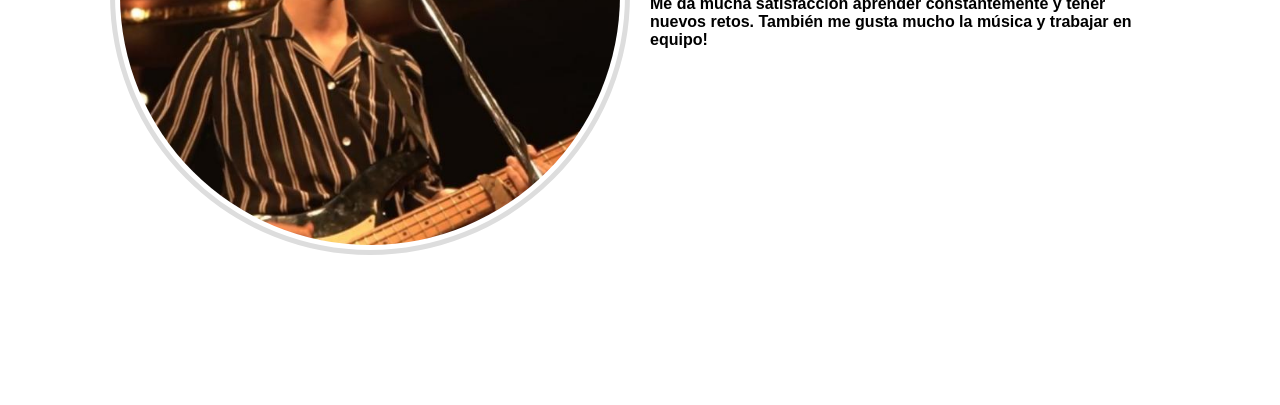
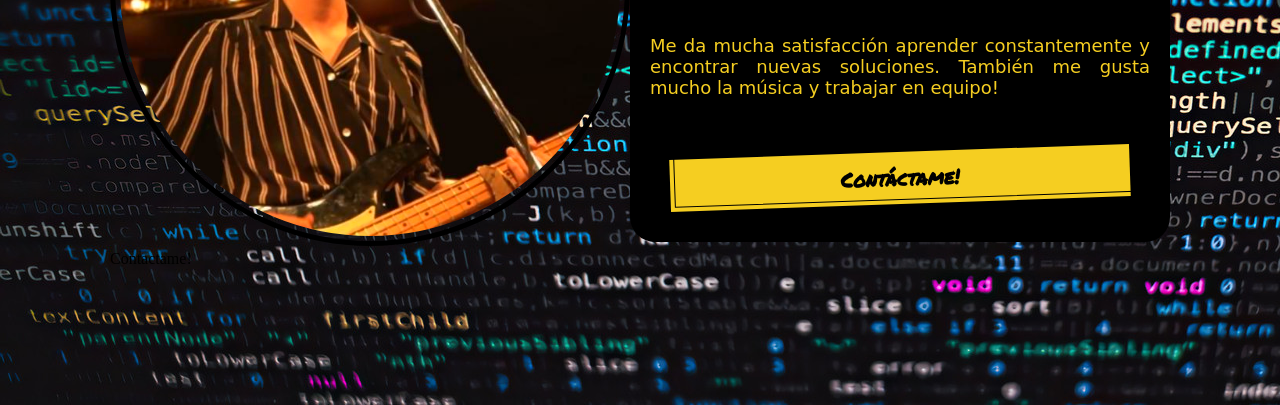
Before and after one commit to ilutteri/CAC-REACT-1, a plain HTML site: page index.html in a window 1280 px wide. Shown: the part 411-816 px from the top of the page. Drawn offline with Linux system fonts and the light colour scheme; a web font is replaced by a local one.

Commit message:
Segundo Commit

```diff
--- a/index.html
+++ b/index.html
@@ -5,19 +5,27 @@
     <meta http-equiv="X-UA-Compatible" content="IE=edge">
     <meta name="viewport" content="width=device-width, initial-scale=1.0">
     <link rel="stylesheet" href="style.css">
-    <title>Document</title>
+    <link rel="preconnect" href="https://fonts.googleapis.com">
+    <link rel="preconnect" href="https://fonts.gstatic.com" crossorigin>
+    <link href="https://fonts.googleapis.com/css2?family=Roboto:wght@700&family=Silkscreen&display=swap" rel="stylesheet">
+    <title>Presentación</title>
 </head>
 <body>
 
 
     <div class="container">
-        <div>
+        <div class="cont">
             <img src="/img/perfil.jpg" width="500px" height="500px" alt="perfil">
+            <div class="middle">
+                <div class="text">Contactame!</div>
+            </div>
         </div>
         <div class="about">
-            <h1>Ignacio Lutteri</h1>
-            <p>Disfruto mucho del el desarrollo de software. </p> <br>
-            <p> Me da mucha satisfacción aprender constantemente y tener nuevos retos. También me gusta mucho la música y trabajar en equipo!</p>
+            <h1>Hola! Soy Ignacio</h1>
+            <p>Me da mucha satisfacción aprender constantemente y encontrar nuevas soluciones. También me gusta mucho la música y trabajar en equipo!</p>
+            <br>
+            <br>
+            <button class="button-53" role="button">Contáctame!</button>
         </div>
     </div>
 </body>
--- a/style.css
+++ b/style.css
@@ -1,4 +1,7 @@
-
+@import url('https://fonts.googleapis.com/css2?family=Permanent+Marker&family=Rubik+Dirt&family=Silkscreen&display=swap');
+body {
+    background-image: url("/img/Back.jpg");
+}
 
 .container{
     display:flex;
@@ -8,16 +11,89 @@
 }
 
 .about{
-    height:300px;
+    display:flex;
+    height:450px;
     width: 500px;
-    align-items: initial;
+    align-items: center;
     padding:20px;
     font-family: Arial, Helvetica, sans-serif;
-    font-weight: bold;
+    color: #f5ce21;
+    background-color: black;
+    border-radius: 25px;
+    justify-content: center;
+    flex-wrap: wrap;
+
+
+}
+
+h1 {
+    font-family: 'Silkscreen', cursive;
+    font-size: 60px;
+}
+
+p{
+    margin-top:-25px;
+    font-family: 'Rubik Dirt', cursive;
+    text-align: justify;
+    font-size: large;
 }
 
 img {
     border-radius: 50%;
-    border: 5px solid #ddd;
+    border: 5px solid black;
     padding: 5px;
+    filter: saturate(1.5);
 }
+
+
+.button-53 {
+  background-color: #f5ce21;
+  border: 0 solid #E5E7EB;
+  box-sizing: border-box;
+  color: #000000;
+  display: flex;
+  font-family: 'Permanent Marker', cursive;
+  font-size: 1.75rem;
+  font-weight: 700;
+  justify-content: center;
+  line-height: 1.75rem;
+  padding: .75rem 1.65rem;
+  position: relative;
+  text-align: center;
+  text-decoration: none #000000 solid;
+  text-decoration-thickness: auto;
+  width: 100%;
+  max-width: 460px;
+  position: relative;
+  cursor: pointer;
+  transform: rotate(-2deg);
+  user-select: none;
+  -webkit-user-select: none;
+  touch-action: manipulation;
+}
+
+.button-53:focus {
+  outline: 0;
+}
+
+.button-53:after {
+  content: '';
+  position: absolute;
+  border: 1px solid #000000;
+  bottom: 4px;
+  left: 4px;
+  width: calc(100% - 1px);
+  height: calc(100% - 1px);
+}
+
+.button-53:hover:after {
+  bottom: 2px;
+  left: 2px;
+}
+
+@media (min-width: 768px) {
+  .button-53 {
+    padding: .75rem 3rem;
+    font-size: 1.25rem;
+  }
+}
```
Also changed, not shown: img/Back.jpg (added).
